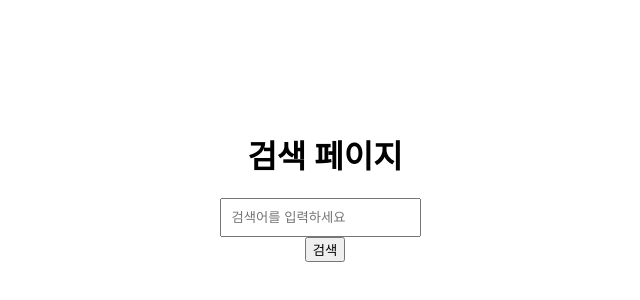
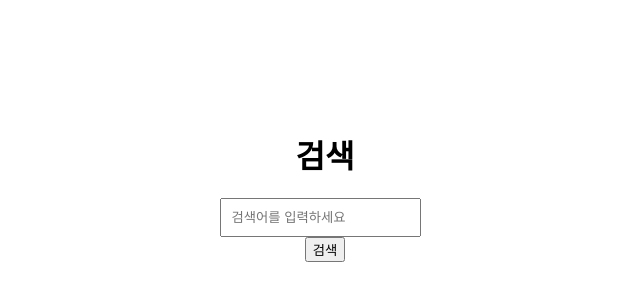
Before and after one commit to BLACKMARKSTUDIO/TTrrrruckkybissane, a plain HTML site: page index.htm in a window 1280 px wide. Shown: the part 214-514 px from the top of the page, without its empty margins (315-955 px from the left). Drawn offline with Linux system fonts and the light colour scheme.

Commit message:
Update index.htm

```diff
--- a/index.htm
+++ b/index.htm
@@ -21,7 +21,7 @@
 </head>
 <body>
 
-    <h1>검색 페이지</h1>
+    <h1>검색</h1>
     <input type="text" id="searchInput" placeholder="검색어를 입력하세요">
     <button id="searchButton">검색</button>
 
```
